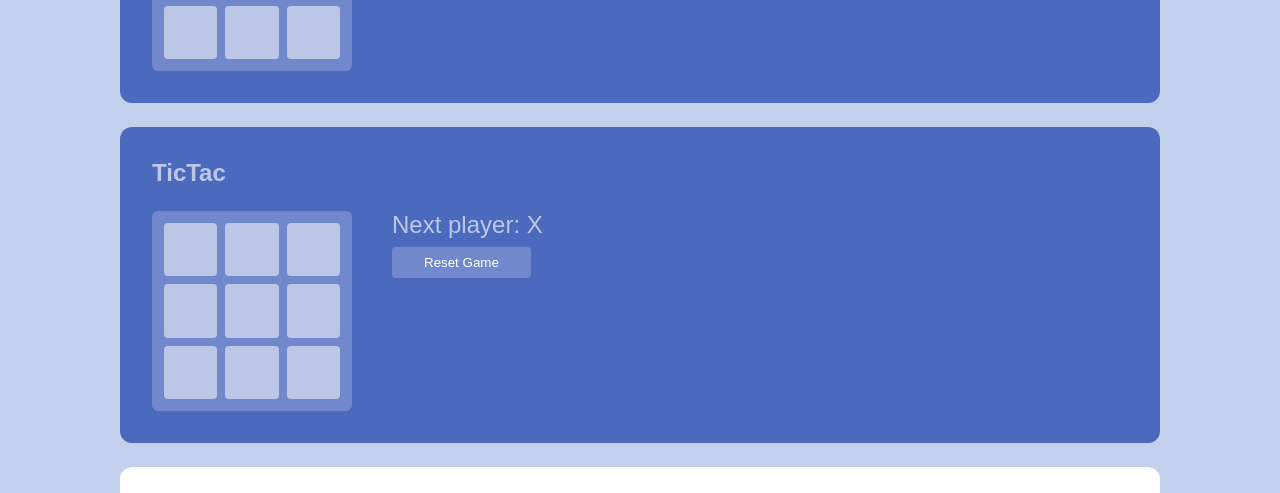
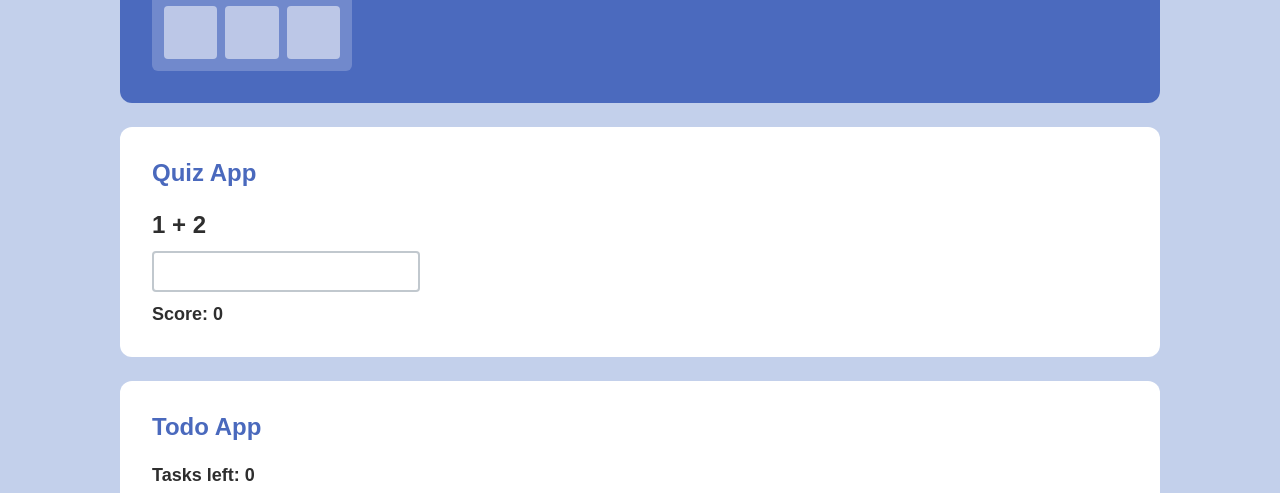
Before and after one commit to sasadusic/simple-react-apps, a React (Create React App) app: page / in a window 1280 px wide. Shown: the part 1050-1543 px from the top of the page. Built offline with nearby package versions, Linux system fonts and the light colour scheme; no server answers.

Commit message:
Deleting first calculator

```diff
--- a/src/components/Main.jsx
+++ b/src/components/Main.jsx
@@ -1,6 +1,5 @@
 import Quiz from './Quiz'
 import Todo from './Todo'
-import TicTac from './TicTac'
 import Game from './Game'
 import Calculator from './Calculator'
 import Slider from './Slider'
@@ -13,7 +12,6 @@ const Main = () => {
         <Slider url={"https://picsum.photos/v2/list"} page={"1"} limit={"4"} />
         <Calculator />
         <Game />
-        <TicTac />
         <Quiz />
         <Todo />
       </main>
--- a/src/components/TicTac.jsx
+++ /dev/null
@@ -1,75 +0,0 @@
-import React, { useState } from 'react'
-
-function Square({ value, onSquareClick }) {
-
-    return <button onClick={onSquareClick} className="square">{value}</button>
-}
-
-export default function TicTac() {
-
-    const [xIsNext, setXIsNext] = useState(true)
-    const [squares, setSquares] = useState(Array(9).fill(null))
-
-    function handleClick(i) {
-        if(squares[i] || calculateWinner(squares)){return}
-        const nextSquares = squares.slice()
-
-        nextSquares[i] = xIsNext ? 'X' : 'O'
-        setSquares(nextSquares)
-        setXIsNext(!xIsNext)
-    }
-
-    function calculateWinner(squares){
-        const lines = [
-            [0, 1, 2],
-            [3, 4, 5],
-            [6, 7, 8],
-            [0, 3, 6],
-            [1, 4, 7],
-            [2, 5, 8],
-            [0, 4, 8],
-            [2, 4, 6]
-        ]
-        for(let i = 0; i < lines.length; i++) {
-            const [a, b, c] = lines[i]
-            // console.log(a, b, c)
-            if(squares[a] && squares[a] === squares[b] && squares[a] === squares[c]){
-                return squares[a]
-            }
-        }
-        return null
-    }
-
-    const winner = calculateWinner(squares)
-    let status
-    status = winner ? `Winner: ${winner}` : `Next player: ${xIsNext ? "X" : "O"}`
-
-    function resetGame(){
-        setSquares(Array(9).fill(null))
-    }
-
-  return (
-    <section>
-        <div className="card color">
-        <h2>TicTac</h2>
-        <div className="card-body">
-            <div className="board">
-                <Square value={squares[0]} onSquareClick={() => handleClick(0)} />
-                <Square value={squares[1]} onSquareClick={() => handleClick(1)}/>
-                <Square value={squares[2]} onSquareClick={() => handleClick(2)}/>
-                <Square value={squares[3]} onSquareClick={() => handleClick(3)}/>
-                <Square value={squares[4]} onSquareClick={() => handleClick(4)}/>
-                <Square value={squares[5]} onSquareClick={() => handleClick(5)}/>
-                <Square value={squares[6]} onSquareClick={() => handleClick(6)}/>
-                <Square value={squares[7]} onSquareClick={() => handleClick(7)}/>
-                <Square value={squares[8]} onSquareClick={() => handleClick(8)}/>
-            </div>
-            <div className="status-cont">
-                <div className="status">{status}</div>
-                <button onClick={resetGame} className="reset">Reset Game</button>
-                </div>
-        </div>
-        </div>
-    </section>
-  )
-}
```
